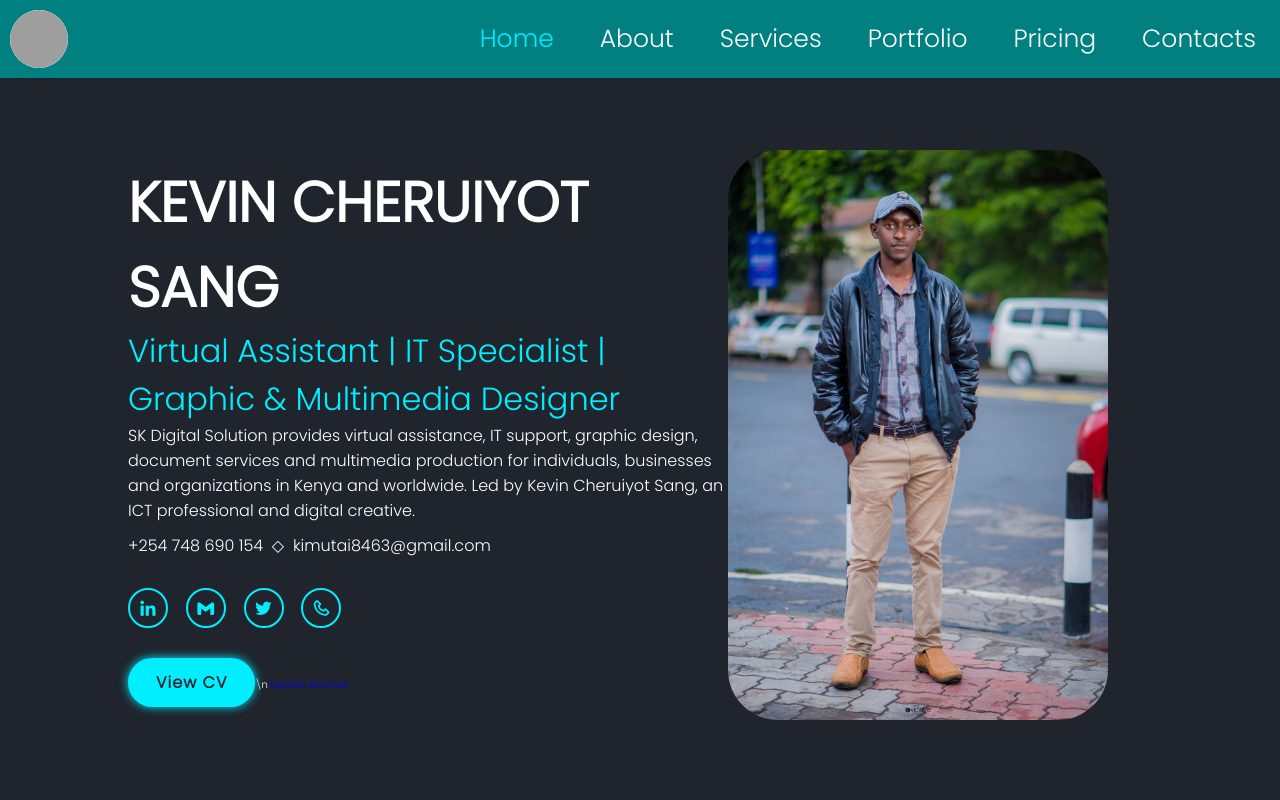
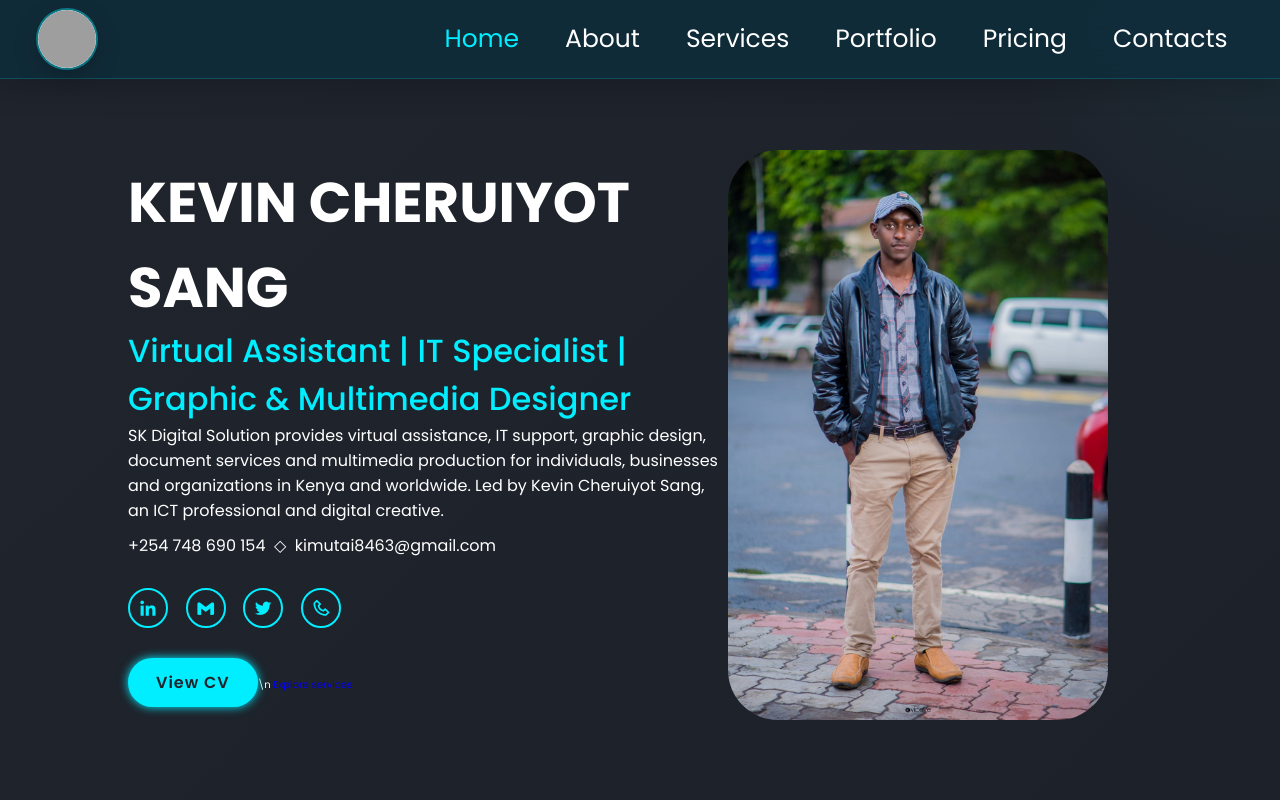
Before and after one commit to Sangkimu/portfolio, a plain HTML site: page index.html in a window 1280 px wide. Shown: the top 800 px of the page. Drawn offline with nearby package versions, Linux system fonts and the light colour scheme; grey boxes are pictures that could not be loaded.

Commit message:
Enhance pricing page styles and improve navbar branding with logo integration

```diff
--- a/style.css
+++ b/style.css
@@ -1,4 +1,13 @@
-@import url('https://fonts.googleapis.com/css2?family=Poppins:wght@300&display=swap');
+@import url('https://fonts.googleapis.com/css2?family=Poppins:wght@300;400;500;600;700&display=swap');
+
+:root {
+    --brand-cyan: #0ef;
+    --brand-teal: #4c9e9e;
+    --brand-navy: #102c3a;
+    --surface-dark: #1f242d;
+    --surface-soft: #263746;
+    --text-light: #fff;
+}
 
 * {
     margin: 0;
@@ -16,14 +25,22 @@ html {
 
 
 body {
-    background-color: #1f242d;
-    color: #fff;
+    background: radial-gradient(circle at top right, rgba(14, 239, 255, 0.05), transparent 28rem),
+        linear-gradient(135deg, var(--surface-dark), #171c24);
+    color: var(--text-light);
     box-sizing: inherit;
     overflow-x: hidden;
-    /* padding: 3rem; */
-
-
-    font-family: cursive;
+    font-family: 'Poppins', sans-serif;
+}
+
+::selection {
+    background: var(--brand-cyan);
+    color: var(--brand-navy);
+}
+
+:focus-visible {
+    outline: 3px solid var(--brand-cyan);
+    outline-offset: 4px;
 }
 
 a {
@@ -42,9 +59,12 @@ li {
     display: flex;
     align-items: center;
     justify-content: space-between;
-    padding: 10px;
+    padding: 10px clamp(16px, 3vw, 40px);
     width: 100%;
-    background-color: teal;
+    background: rgba(16, 44, 58, 0.96);
+    backdrop-filter: blur(14px);
+    border-bottom: 1px solid rgba(14, 239, 255, 0.18);
+    box-shadow: 0 8px 30px rgba(0, 0, 0, 0.18);
     color: #fff;
     position: fixed;
     z-index: 100;
@@ -99,6 +119,7 @@ li {
     border-radius: 50%;
     overflow: hidden;
     background: #fff;
+    box-shadow: 0 0 0 2px rgba(14, 239, 255, 0.4), 0 8px 24px rgba(0, 0, 0, 0.25);
     cursor: pointer;
     opacity: 0;
     animation: slideRight 1s ease forwards;
@@ -1522,10 +1543,14 @@ textarea {
     .menu {
         display: none;
         position: absolute;
-        background-color: teal;
+        top: 100%;
+        background: rgba(16, 44, 58, 0.98);
+        backdrop-filter: blur(14px);
+        border-bottom: 1px solid rgba(14, 239, 255, 0.18);
+        box-shadow: 0 18px 30px rgba(0, 0, 0, 0.22);
         right: 0;
         left: 0;
-        width: -60%;
+        width: 100%;
         text-align: center;
         padding: 16px 0;
     }
```
Also changed, not shown: pricing.html (+5 -2 lines).
